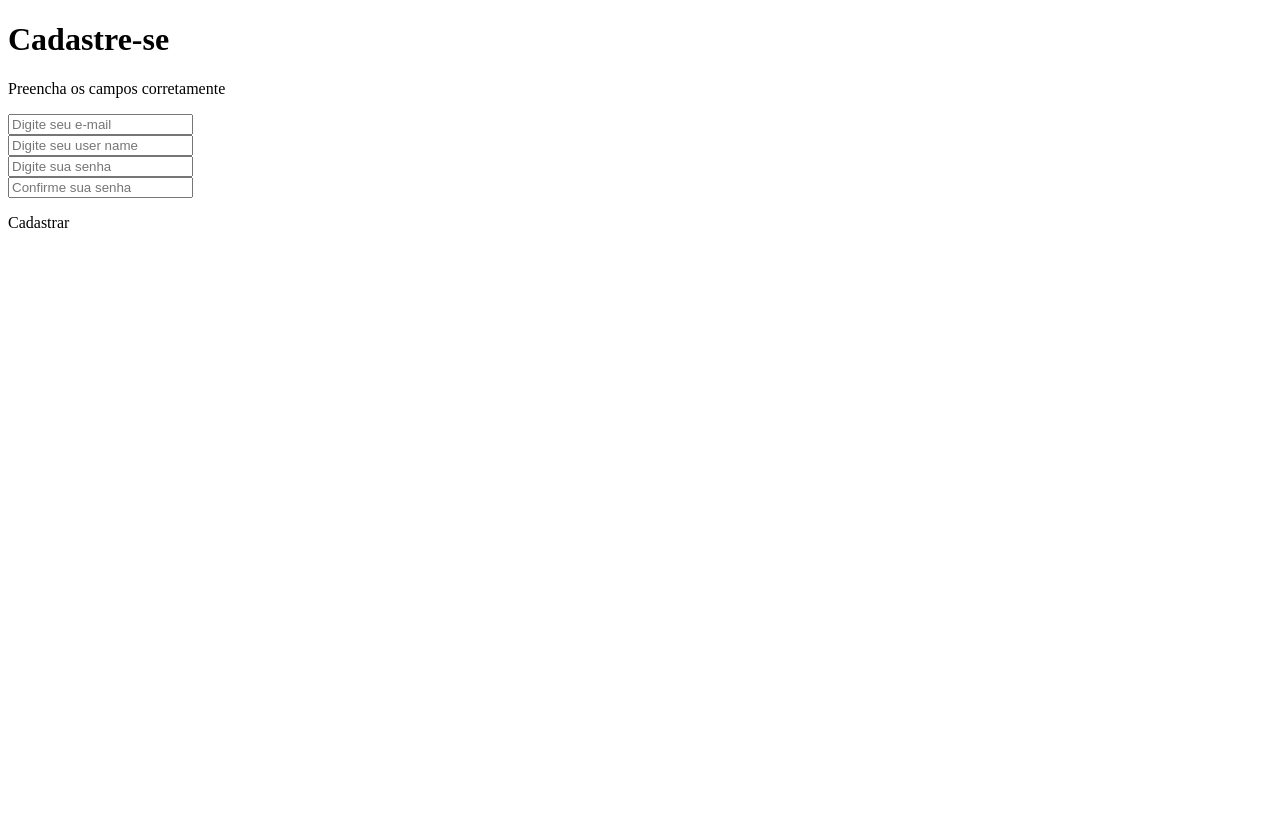
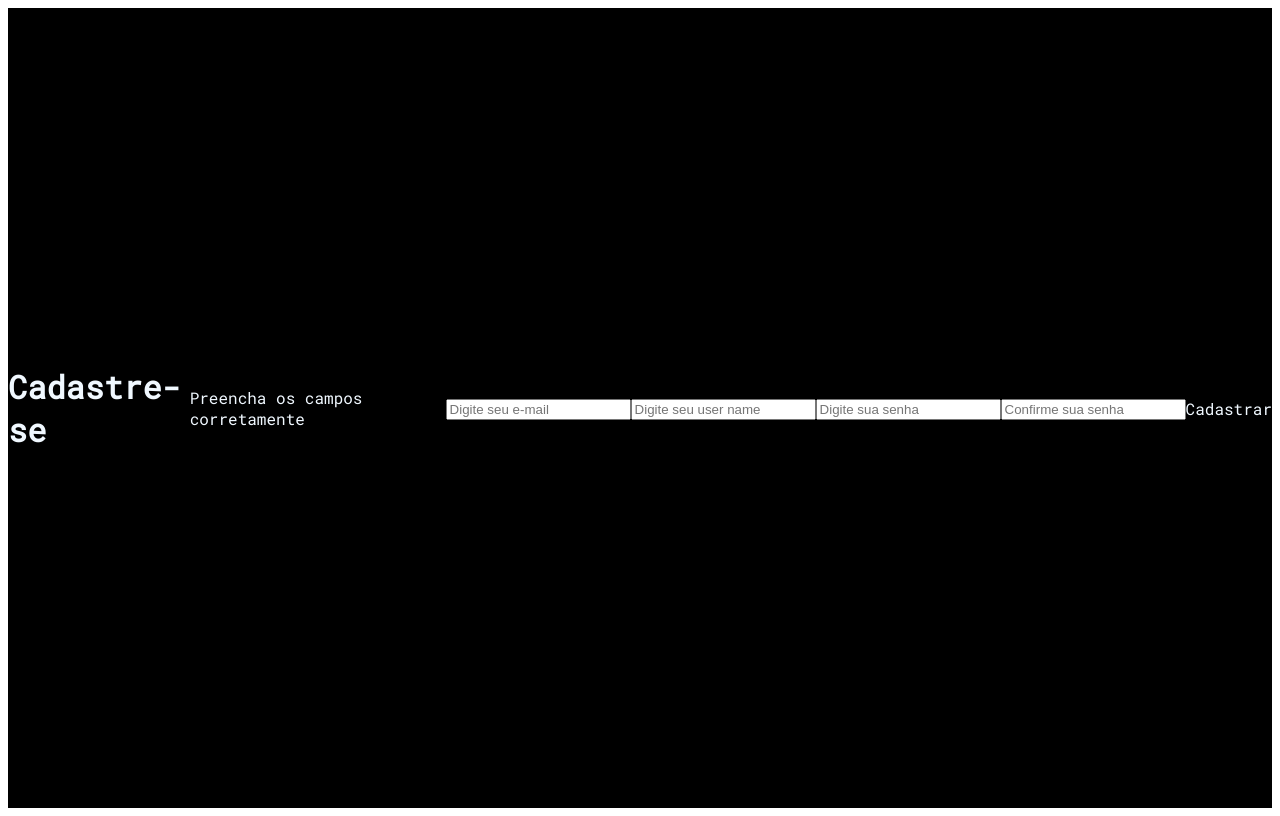
Before and after one commit to Feiticeiros-do-morango/Gerenciador-de-Tickets, a Vue app: page /registration in a window 1280 px wide. Built offline with nearby package versions, Linux system fonts and the light colour scheme.

Commit message:
Update Registration.vue

```diff
--- a/src/views/Registration.vue
+++ b/src/views/Registration.vue
@@ -23,7 +23,15 @@
 
 <style scoped>
 .main{
-   margin: auto 0;
+    font-family: 'Roboto Mono', monospace;
+   display: flex;
+   margin: auto;
+   background-color: black;
+   align-items: center;
+   justify-content: center;
+   color: aliceblue;
+   width: 100%;
+   height: 100vh;
 
 }
 </style>
```
